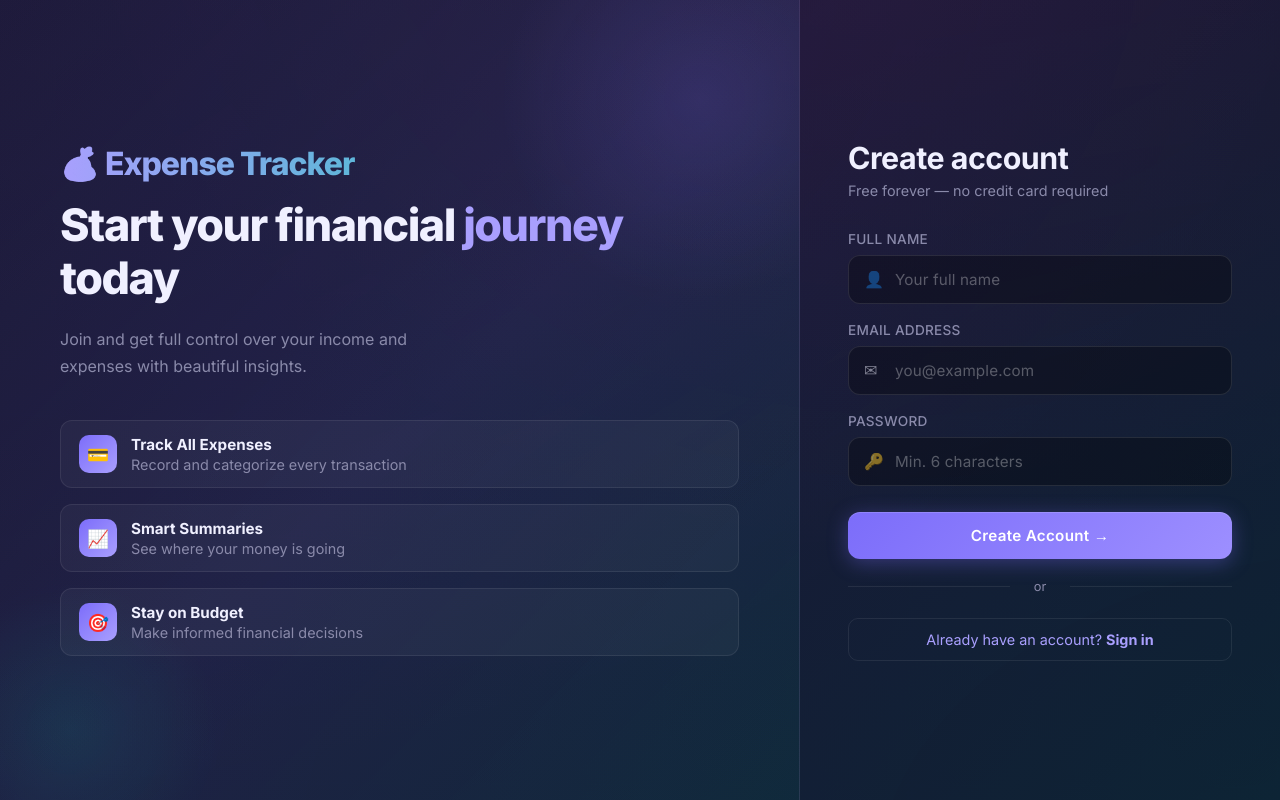
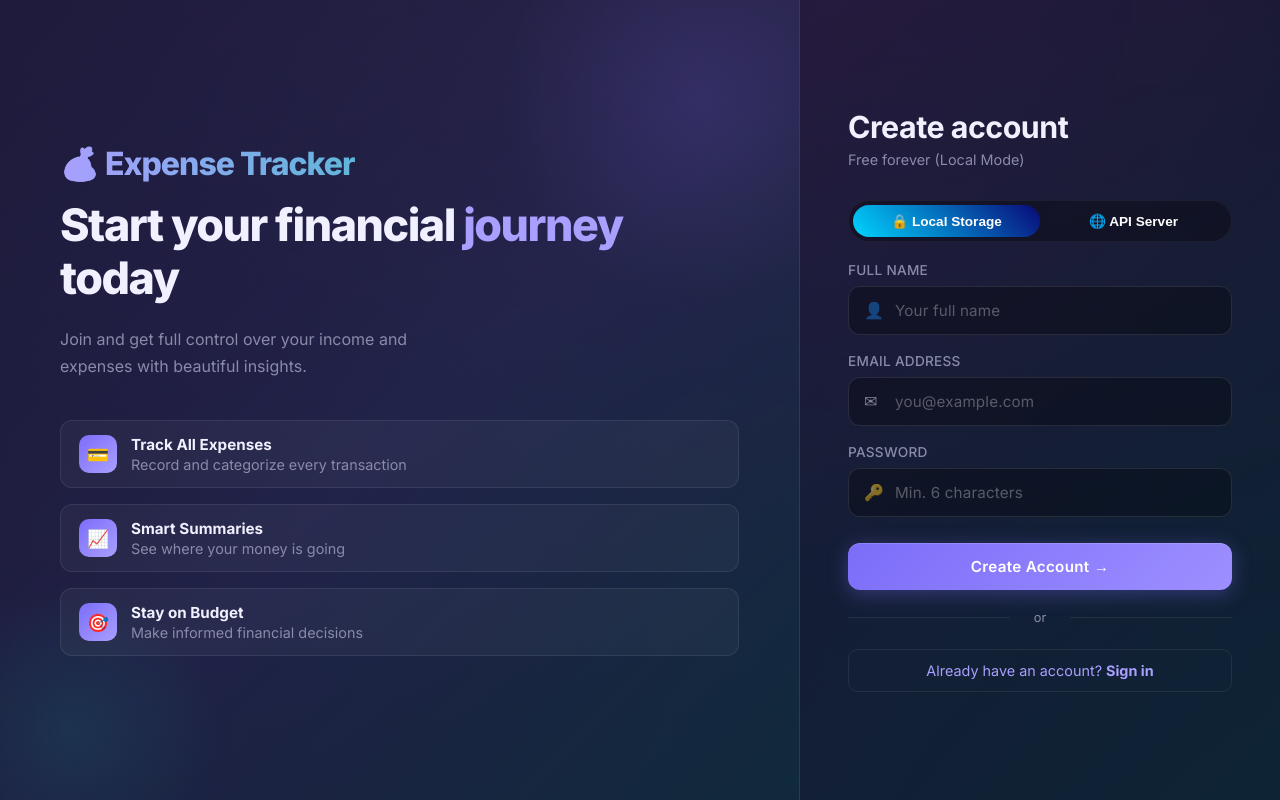
Before and after one commit to Nujat11/web_development_project, a React (Vite) app in the folder Frontend/: page /register in a window 1280 px wide. Built offline with nearby package versions, Linux system fonts and the light colour scheme; no server answers.

Commit message:
unable to connect server issue fixed

```diff
--- a/Frontend/src/dataService.js
+++ b/Frontend/src/dataService.js
@@ -10,7 +10,13 @@ export const setStorageMode = (mode) => {
 };
 
 export const getApiBaseUrl = () => {
-  return localStorage.getItem('api_base_url') || DEFAULT_API_URL;
+  const saved = localStorage.getItem('api_base_url');
+  const isLocalHostEnv = typeof window !== 'undefined' && (window.location.hostname === 'localhost' || window.location.hostname === '127.0.0.1');
+  if (saved && saved.includes('localhost') && !isLocalHostEnv) {
+    localStorage.removeItem('api_base_url');
+    return DEFAULT_API_URL;
+  }
+  return saved || DEFAULT_API_URL;
 };
 
 export const setApiBaseUrl = (url) => {
--- a/Frontend/src/pages/Register.jsx
+++ b/Frontend/src/pages/Register.jsx
@@ -1,6 +1,6 @@
 import { useState, useEffect } from 'react';
 import { useNavigate, Link } from 'react-router-dom';
-import { dataService } from '../dataService';
+import { dataService, getStorageMode, setStorageMode, getApiBaseUrl, setApiBaseUrl } from '../dataService';
 
 function Register() {
   const [name, setName] = useState('');
@@ -8,12 +8,27 @@ function Register() {
   const [password, setPassword] = useState('');
   const [error, setError] = useState('');
   const [loading, setLoading] = useState(false);
+  const [mode, setMode] = useState(getStorageMode());
+  const [apiUrl, setApiUrl] = useState(getApiBaseUrl());
+  const [showSettings, setShowSettings] = useState(false);
   const navigate = useNavigate();
 
   useEffect(() => {
     const user = localStorage.getItem('user');
     if (user) navigate('/dashboard');
   }, [navigate]);
+
+  const handleModeChange = (newMode) => {
+    setMode(newMode);
+    setStorageMode(newMode);
+    setError('');
+  };
+
+  const handleApiUrlChange = (e) => {
+    const val = e.target.value;
+    setApiUrl(val);
+    setApiBaseUrl(val);
+  };
 
   const handleSubmit = async (e) => {
     e.preventDefault();
@@ -32,7 +47,7 @@ function Register() {
       const status = err.response?.status;
       if (status === 409 || detail?.toLowerCase().includes('exist')) {
         setError('An account with this email already exists.');
-      } else if (!err.response) {
+      } else if (!err.response && mode !== 'local') {
         setError('Unable to connect to server. If using Render free backend, it takes ~50s to wake up from sleep on first request. Please wait 15-30s and try clicking Register again!');
       } else {
         setError(detail || 'Registration failed. Please try again.');
@@ -81,8 +96,95 @@ function Register() {
         <div className="auth-box">
           <div className="auth-box-header">
             <h1>Create account</h1>
-            <p>Free forever — no credit card required</p>
+            <p>Free forever {mode === 'local' ? '(Local Mode)' : '(API Mode)'}</p>
           </div>
+
+          {/* Storage Mode Toggle Pill */}
+          <div style={{
+            display: 'flex',
+            background: 'rgba(0, 0, 0, 0.3)',
+            padding: '4px',
+            borderRadius: '25px',
+            marginBottom: '20px',
+            border: '1px solid rgba(255, 255, 255, 0.05)'
+          }}>
+            <button
+              type="button"
+              onClick={() => handleModeChange('local')}
+              style={{
+                flex: 1,
+                padding: '8px 12px',
+                borderRadius: '20px',
+                border: 'none',
+                background: mode === 'local' ? 'linear-gradient(45deg, #00d4ff, #090979)' : 'transparent',
+                color: '#fff',
+                fontSize: '0.85rem',
+                fontWeight: '600',
+                cursor: 'pointer',
+                transition: 'all 0.3s'
+              }}
+            >
+              🔒 Local Storage
+            </button>
+            <button
+              type="button"
+              onClick={() => handleModeChange('api')}
+              style={{
+                flex: 1,
+                padding: '8px 12px',
+                borderRadius: '20px',
+                border: 'none',
+                background: mode === 'api' ? 'linear-gradient(45deg, #00d4ff, #090979)' : 'transparent',
+                color: '#fff',
+                fontSize: '0.85rem',
+                fontWeight: '600',
+                cursor: 'pointer',
+                transition: 'all 0.3s'
+              }}
+            >
+              🌐 API Server
+            </button>
+          </div>
+
+          {/* API Settings dropdown if API mode is selected */}
+          {mode === 'api' && (
+            <div style={{marginBottom: '15px', padding: '10px', borderRadius: '10px', background: 'rgba(255,255,255,0.03)', border: '1px solid rgba(255,255,255,0.05)'}}>
+              <button
+                type="button"
+                onClick={() => setShowSettings(!showSettings)}
+                style={{
+                  background: 'none',
+                  border: 'none',
+                  color: '#00d4ff',
+                  fontSize: '0.8rem',
+                  cursor: 'pointer',
+                  padding: 0,
+                  textAlign: 'left',
+                  display: 'block',
+                  width: '100%'
+                }}
+              >
+                🛠️ {showSettings ? 'Hide API URL Settings' : 'Configure API Base URL'}
+              </button>
+              {showSettings && (
+                <div style={{marginTop: '10px'}}>
+                  <label style={{fontSize: '0.75rem', color: '#aaa', display: 'block', marginBottom: '4px'}}>API Base URL</label>
+                  <input
+                    type="text"
+                    className="input-glass"
+                    style={{
+                      marginBottom: 0,
+                      padding: '8px 12px',
+                      fontSize: '0.85rem',
+                      background: 'rgba(0,0,0,0.5)'
+                    }}
+                    value={apiUrl}
+                    onChange={handleApiUrlChange}
+                  />
+                </div>
+              )}
+            </div>
+          )}
 
           {error && (
             <div className="error-msg" role="alert">
```
